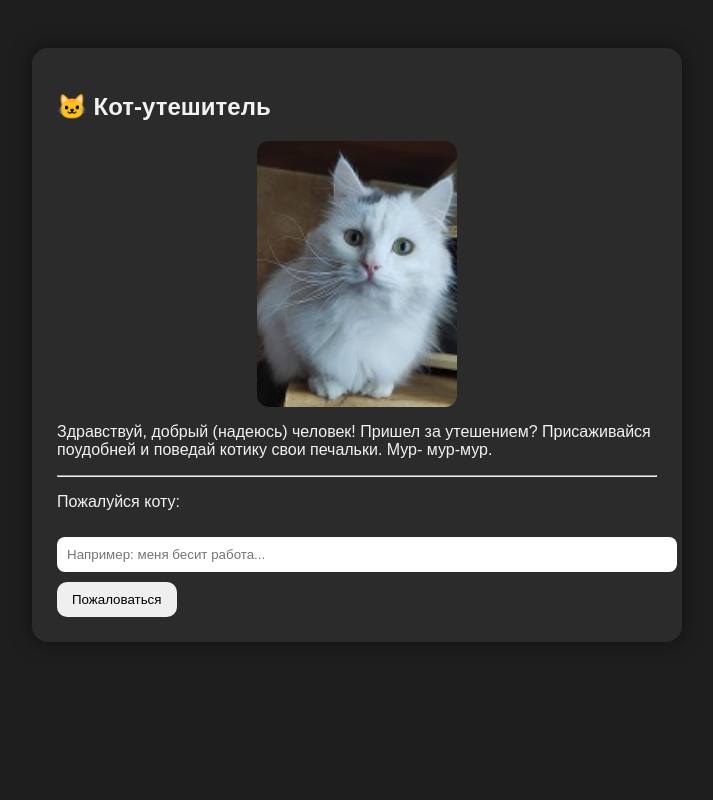
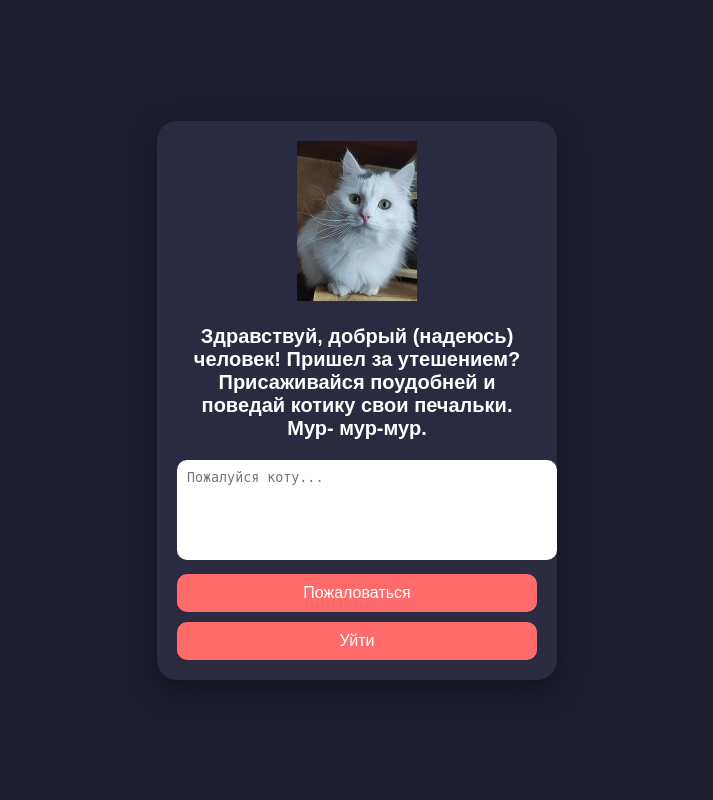
Before and after one commit to LillDem/kot-uteshitel, a Flask app: page / in a window 1280 px wide. Shown: the whole page, without its empty margins (283-996 px from the left). Run offline with Flask 3, Linux system fonts and the light colour scheme.

Commit message:
Update index.html

```diff
--- a/templates/index.html
+++ b/templates/index.html
@@ -2,100 +2,100 @@
 <html lang="ru">
 <head>
 <meta charset="UTF-8">
+<meta name="viewport" content="width=device-width, initial-scale=1.0">
 <title>Кот-утешитель 🐱</title>
 
 <style>
 body {
-    background: #1e1e1e;
-    color: #f2f2f2;
+    margin: 0;
     font-family: Arial, sans-serif;
+    background: #1e1e2f;
+    color: white;
     display: flex;
     justify-content: center;
-    padding-top: 40px;
+    align-items: center;
+    height: 100vh;
 }
 
-.card {
-    background: #2b2b2b;
-    padding: 25px;
-    border-radius: 16px;
-    width: 600px;
-    box-shadow: 0 0 20px rgba(0,0,0,0.5);
+.container {
+    width: 360px;
+    background: #2a2a40;
+    border-radius: 20px;
+    padding: 20px;
+    box-shadow: 0 10px 30px rgba(0,0,0,0.4);
+    text-align: center;
 }
 
-img {
-    width: 200px;
-    display: block;
-    margin: 10px auto;
-    border-radius: 12px;
+.cat {
+    width: 120px;
+    margin-bottom: 10px;
 }
 
-input {
+h1 {
+    margin: 10px 0;
+    font-size: 20px;
+}
+
+textarea {
     width: 100%;
+    height: 80px;
+    border-radius: 10px;
+    border: none;
     padding: 10px;
-    border-radius: 8px;
-    border: none;
     margin-top: 10px;
+    resize: none;
 }
 
 button {
     margin-top: 10px;
-    padding: 10px 15px;
+    padding: 10px;
+    width: 100%;
     border: none;
     border-radius: 10px;
+    background: #ff6b6b;
+    color: white;
+    font-size: 16px;
     cursor: pointer;
 }
 
-pre {
-    white-space: pre-wrap;
-    background: #1a1a1a;
+button:hover {
+    background: #ff4b4b;
+}
+
+.answer {
+    margin-top: 15px;
+    background: #1e1e2f;
     padding: 10px;
     border-radius: 10px;
 }
 </style>
-
 </head>
 
 <body>
 
-<div class="card">
+<div class="container">
 
-<h2>🐱 Кот-утешитель</h2>
+<img class="cat" src="{{ url_for('static', filename='cat.png') }}">
 
-<img src="/static/cat.png">
+<h1>{{ greeting }}</h1>
 
-<p>{{ greeting }}</p>
+<form method="POST">
+    <textarea name="user_text" placeholder="Пожалуйся коту..."></textarea>
 
-<hr>
-
-{% if not cat_answer and not goodbye %}
-<form method="POST">
-    <input type="hidden" name="action" value="complain">
-    <p>Пожалуйся коту:</p>
-    <input type="text" name="user_text" placeholder="Например: меня бесит работа...">
-    <button type="submit">Пожаловаться</button>
+    <button name="action" value="complain">Пожаловаться</button>
+    <button name="action" value="leave">Уйти</button>
 </form>
-{% endif %}
 
 {% if cat_answer %}
-<h3>🐱 Кот отвечает:</h3>
-<pre>{{ cat_answer }}</pre>
-
-<p>Будешь ещё жаловаться или уходишь?</p>
-
-<form method="POST" style="display:inline;">
-    <input type="hidden" name="action" value="complain">
-    <button type="submit">Ещё жалоба 🐾</button>
-</form>
-
-<form method="POST" style="display:inline;">
-    <input type="hidden" name="action" value="leave">
-    <button type="submit">Уйти</button>
-</form>
+<div class="answer">
+    {{ cat_answer }}
+</div>
 {% endif %}
 
 {% if goodbye %}
-<h3>🐱 Кот:</h3>
-<p>Ну и иди тогда. Но возвращайся. Я буду тут. Мур.</p>
+<div class="answer">
+    Кот посмотрел тебе вслед. Осуждающе.
+</div>
 {% endif %}
 
 </div>
```
